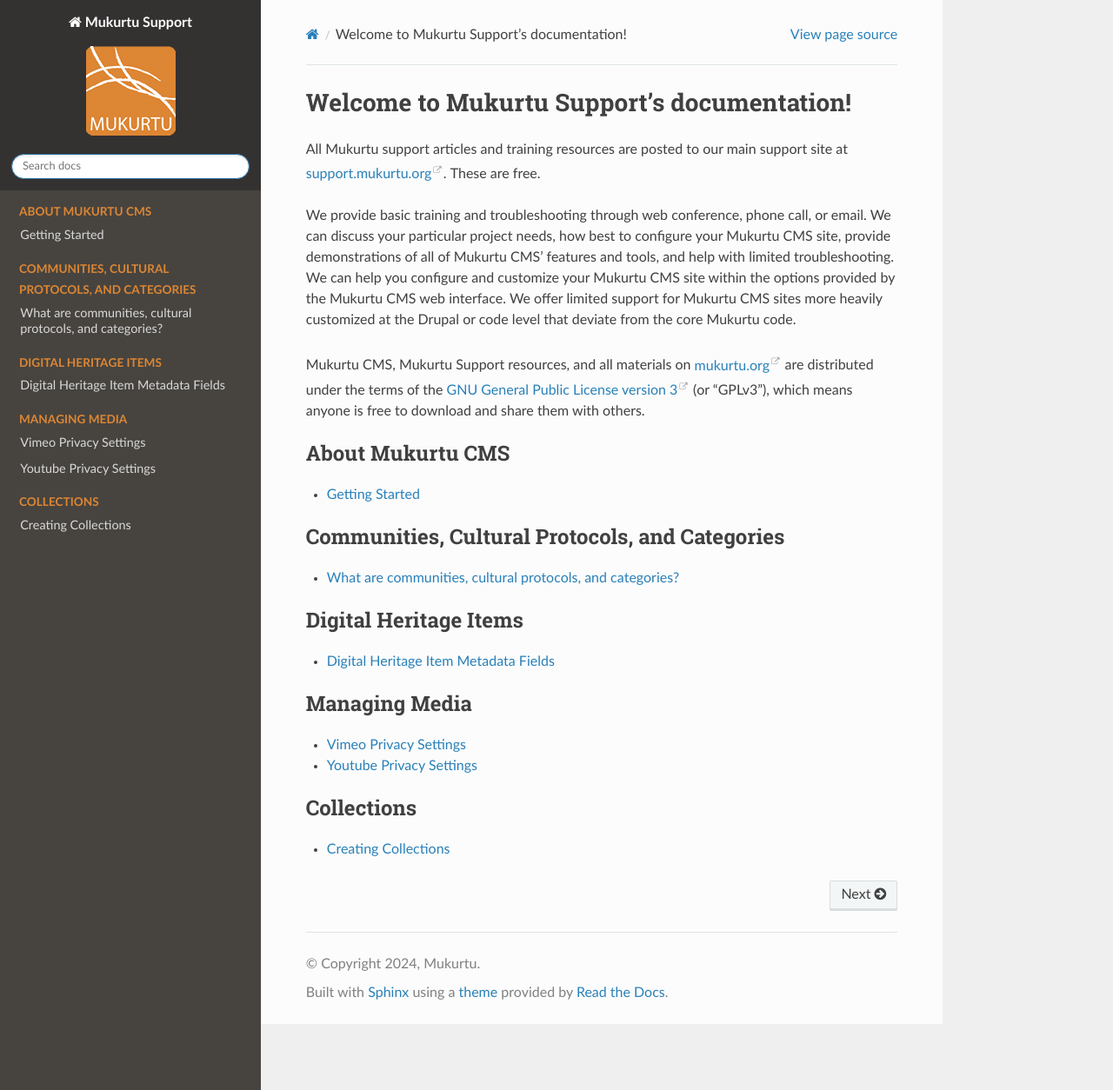
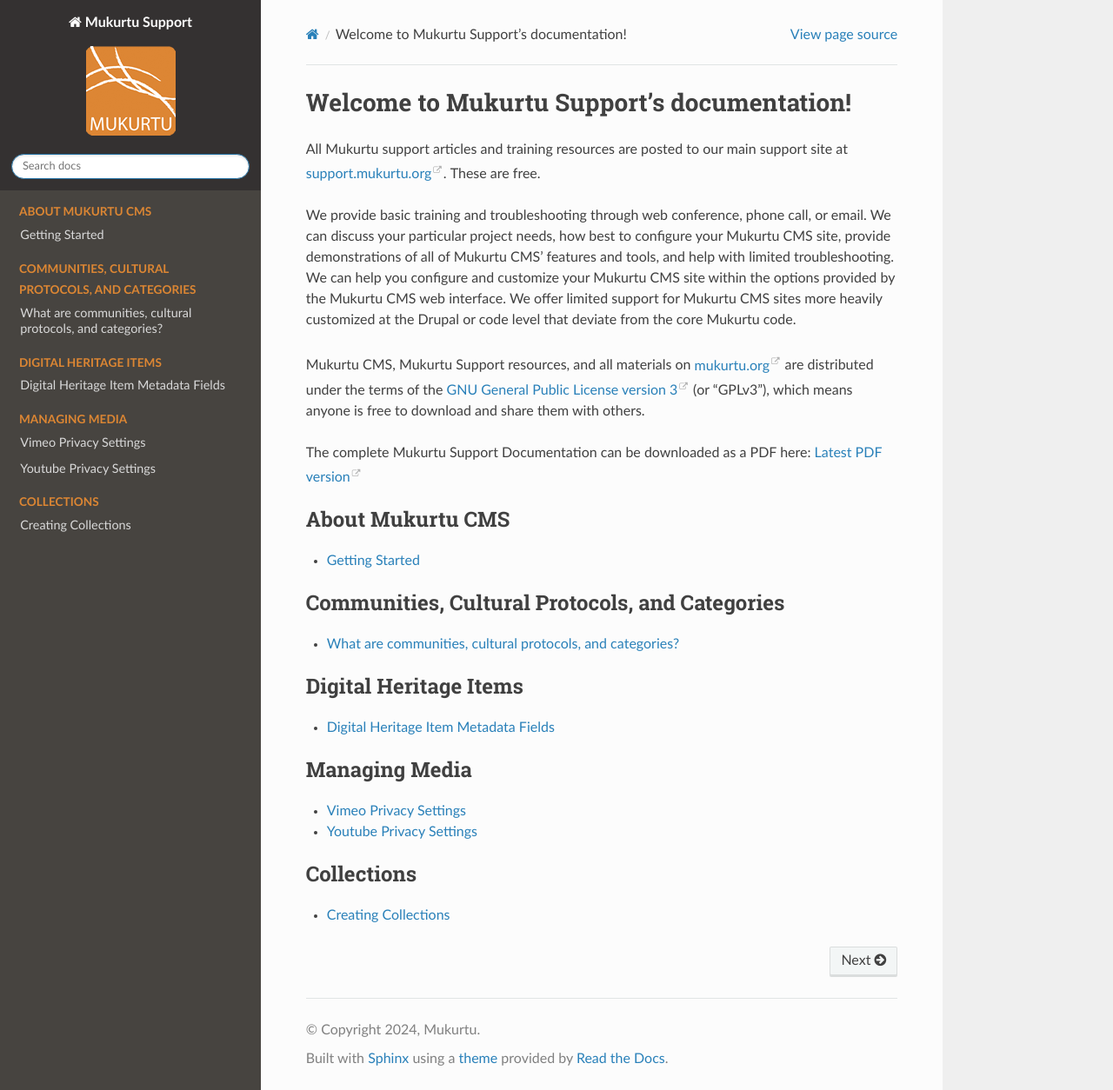
Before and after one commit to MukurtuCMS/mukurtudocs, a Sphinx documentation site: the page built from docs/source/index.rst, in a window 1280 px wide and 1254 px high. Shown: the whole window at 87% size. Built offline with Sphinx 7.4.7 and the Read the Docs theme 2.0.0, drawn with Linux system fonts in a browser that asks for light colours.

Commit message:
Update index.rst

```diff
--- a/docs/source/index.rst
+++ b/docs/source/index.rst
@@ -11,6 +11,8 @@
 We provide basic training and troubleshooting through web conference, phone call, or email. We can discuss your particular project needs, how best to configure your Mukurtu CMS site, provide demonstrations of all of Mukurtu CMS’ features and tools, and help with limited troubleshooting. We can help you configure and customize your Mukurtu CMS site within the options provided by the Mukurtu CMS web interface. We offer limited support for Mukurtu CMS sites more heavily customized at the Drupal or code level that deviate from the core Mukurtu code.
 
 Mukurtu CMS, Mukurtu Support resources, and all materials on `mukurtu.org <https://mukurtu.org>`_ are distributed under the terms of the `GNU General Public License version 3 <https://www.gnu.org/licenses/quick-guide-gplv3.html>`_ (or "GPLv3"), which means anyone is free to download and share them with others.
+
+The complete Mukurtu Support Documentation can be downloaded as a PDF here: `Latest PDF version </downloads/en/latest/pdf/>`_
 
 .. toctree::
    :maxdepth: 1
```
